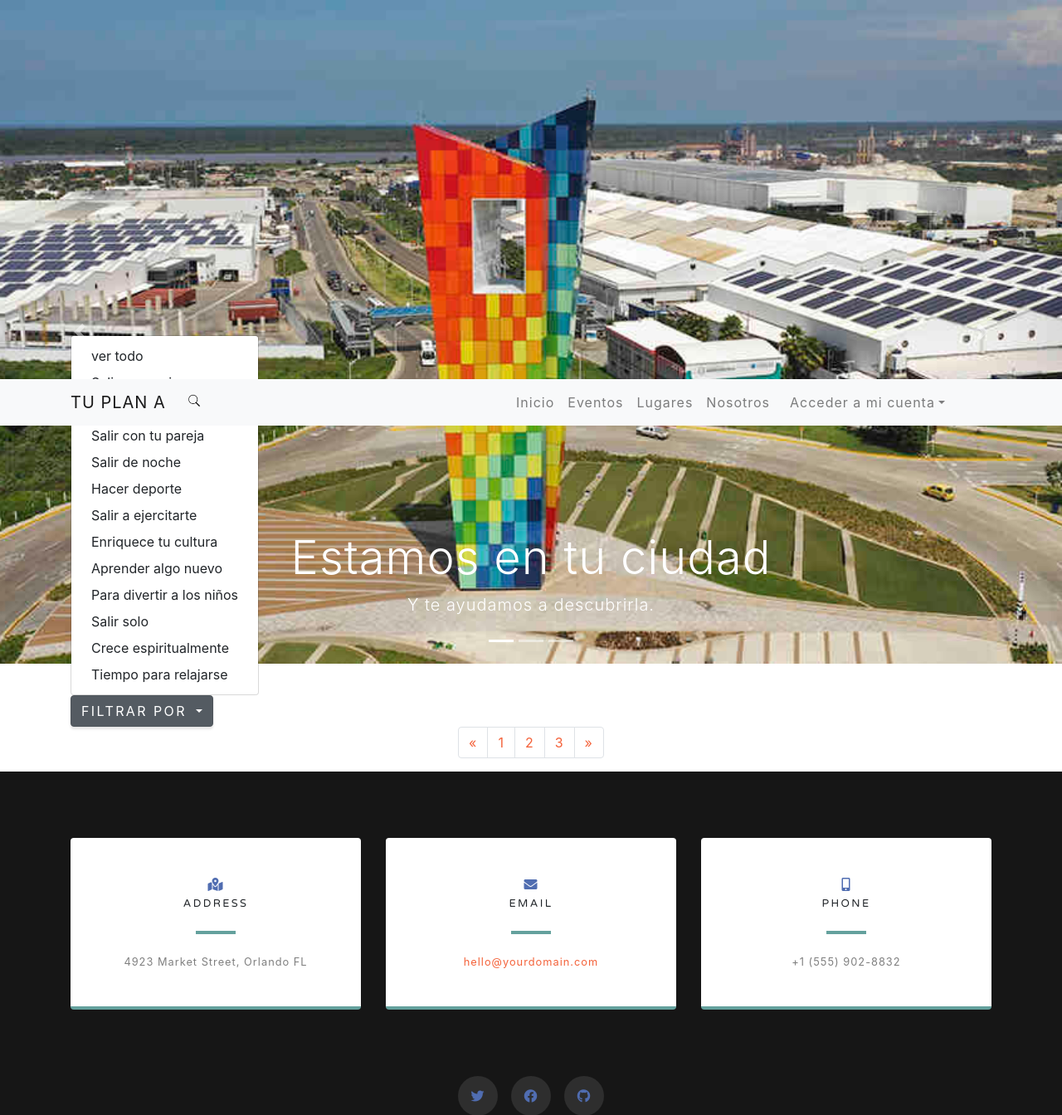
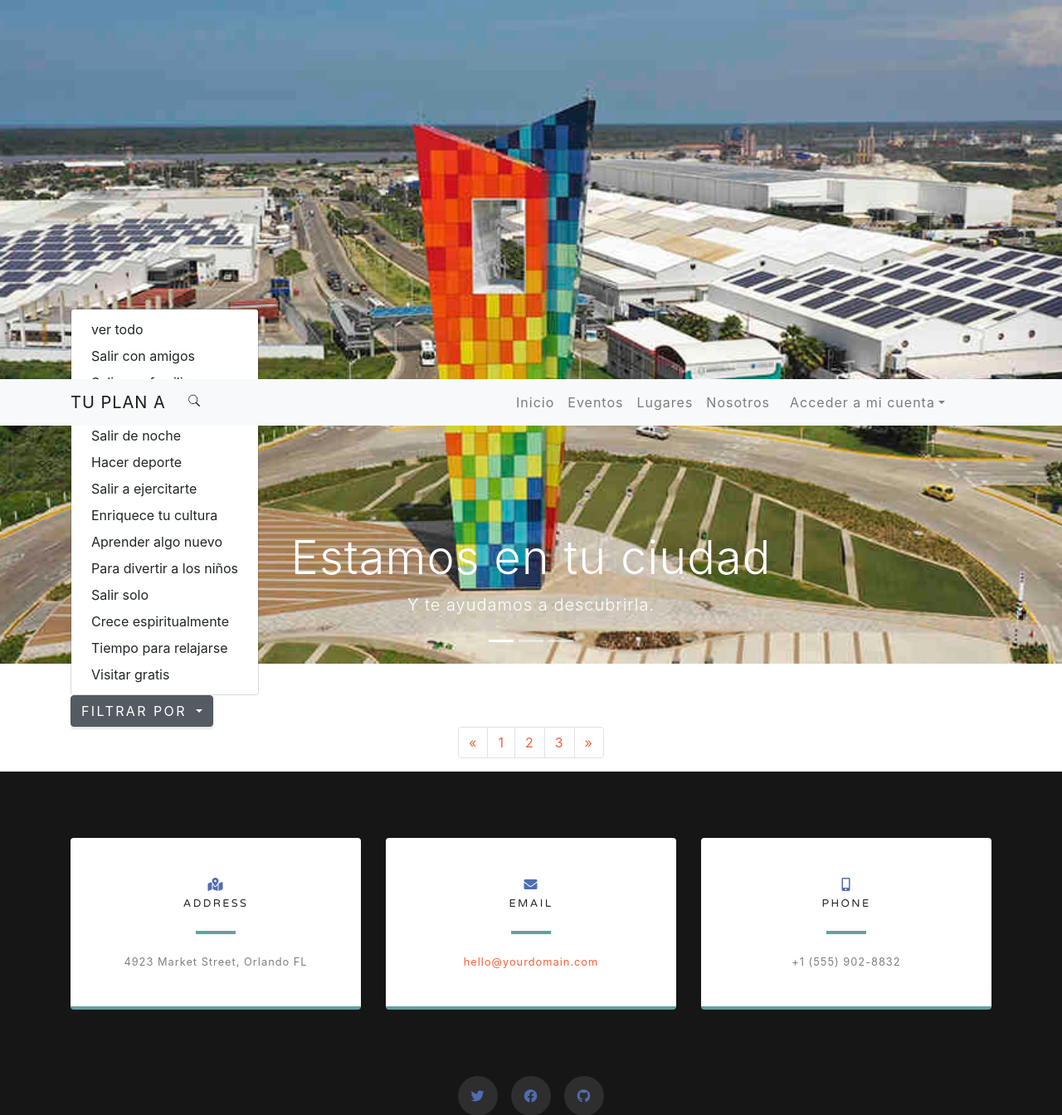
Before and after one commit to vluribe/TUPLANBAQ, a PHP site: page /lugares_home.php in a window 1280 px wide, after a click on "FILTRAR POR". Shown: the top 1344 px of the page at 83% size. Run offline with PHP 8.4, Linux system fonts and the light colour scheme; data that the repository does not hold is empty; some libraries are stand-ins or nearby versions.

Commit message:
Filter para lugares y eventos gratis

```diff
--- a/eventos_home.php
+++ b/eventos_home.php
@@ -353,6 +353,10 @@ include('conexiongen.php');
                     <button class="cat dropdown-item" style="cursor:pointer;" name="tipo" type="submit" value="entretenimiento" >Entretenimiento</button>
               </form>
 
+              <form action="eventos_home.php" method="post">
+                    <button class="cat dropdown-item" style="cursor:pointer;" name="tipo" type="submit" value="sinDinero" >Visitar gratis</button>
+              </form>
+
           </div>
         </div>
         <?php }else{
--- a/lugares_home.php
+++ b/lugares_home.php
@@ -335,6 +335,10 @@ include('conexiongen.php');
                     <button class="cat dropdown-item" style="cursor:pointer;" name="tipo" type="submit" value="relajarse" >Tiempo para relajarse</button>
               </form>
 
+              <form action="lugares_home.php" method="post">
+                    <button class="cat dropdown-item" style="cursor:pointer;" name="tipo" type="submit" value="sinDinero" >Visitar gratis</button>
+              </form>
+
           </div>
         </div>
 
```
